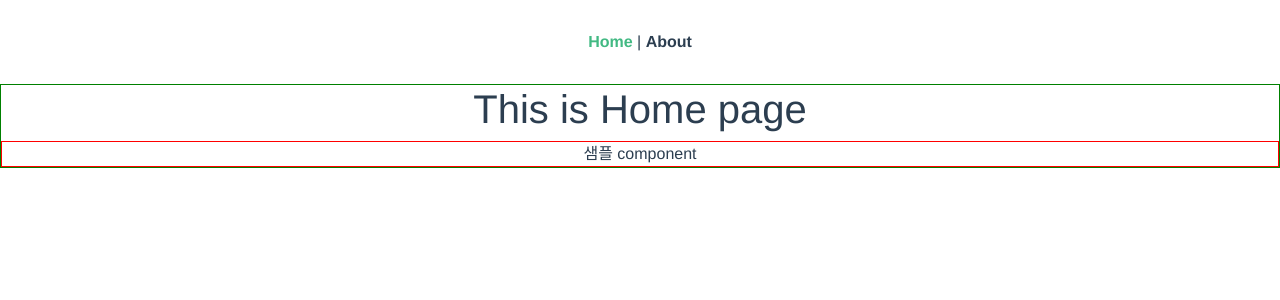
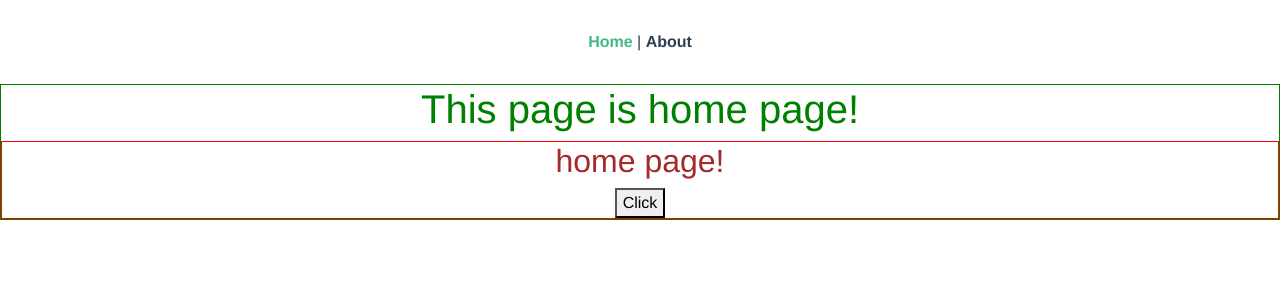
Before and after one commit to bhchoi84/vue2-todo-list, a Vue app: page / in a window 1280 px wide. Shown: the top 300 px of the page. Built offline with nearby package versions, Linux system fonts and the light colour scheme.

Commit message:
add props

```diff
--- a/src/components/SampleComponent.vue
+++ b/src/components/SampleComponent.vue
@@ -1,17 +1,27 @@
 <template>
     <div class="guideLine">
-        <span>샘플 component</span>
+        <h2>{{title}}</h2>
+        <button @click="updateName" >Click</button>
     </div>
 </template>
 <script>
 export default {
+    props: {
+        title: {
+            type: String,
+            required: true,
+            default: '샘플 component'
+        }
+    },
     data(){
         return {
 
         }
     },
     methods: {
-
+        updateName(){
+            this.title = 'updated component name'
+        }
     }
 }
 </script>
@@ -19,4 +29,7 @@ export default {
     .guideLine {
         border: 1px solid red
     }
+    h2 {
+        color: brown
+    }
 </style>
--- a/src/views/About.vue
+++ b/src/views/About.vue
@@ -1,7 +1,7 @@
 <template>
     <div class="aboutGuideLine">
-        <h1>This is About page</h1>
-        <SampleComponent />
+        <h1>This page is {{name}}</h1>
+        <SampleComponent :title="name" />
     </div>
 </template>
 <script>
@@ -14,7 +14,7 @@ export default {
     },
     data(){
         return {
-
+            name: 'about page!'
         }
     },
     methods: {
@@ -25,6 +25,10 @@ export default {
 
 <style scoped>
     .aboutGuideLine {
-        border: 1px solid blue
+    border: 1px solid blue
+    }
+
+    h1 {
+        color: blue
     }
 </style>
--- a/src/views/Home.vue
+++ b/src/views/Home.vue
@@ -1,7 +1,7 @@
 <template>
   <div class="homeGuideLine">
-    <h1>This is Home page</h1>
-    <SampleComponent />
+    <h1>This page is {{name}}</h1>
+    <SampleComponent :title="name" />
   </div>
 </template>
 
@@ -16,7 +16,7 @@
     },
     data() {
       return {
-
+        name: 'home page!'
       }
     },
     methods: {
@@ -28,4 +28,8 @@
   .homeGuideLine {
     border: 1px solid green;
   }
+
+  h1 {
+    color: green
+  }
 </style>
```
